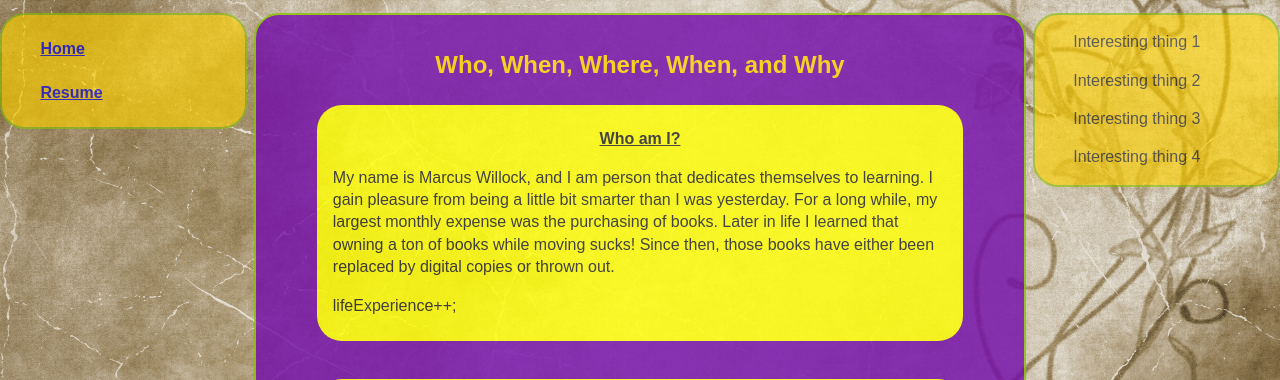
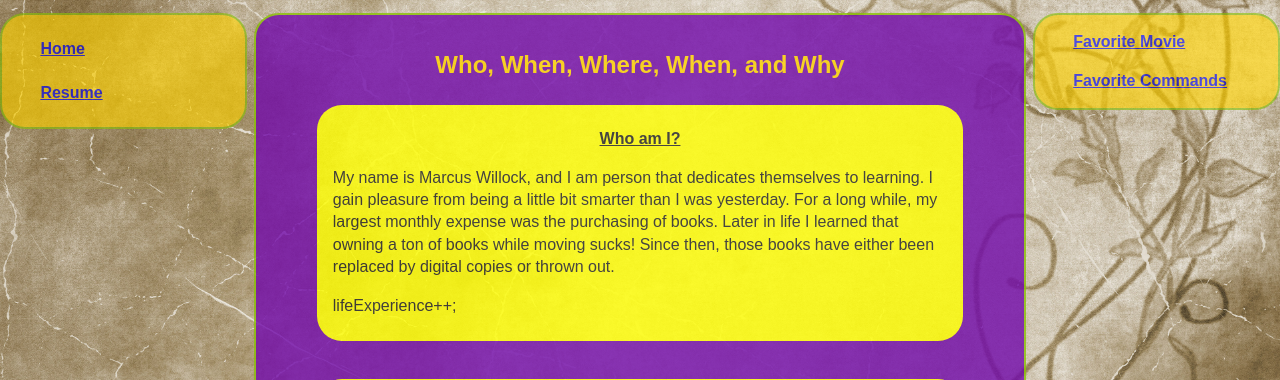
Before and after one commit to crazcalm/full-stack-project, a Flask app: page /home in a window 1280 px wide; the page is wider, and only the part inside the window is pictured. Shown: the part 152-532 px from the top of that part. Run offline with Flask 2, Linux system fonts and the light colour scheme; some libraries are stand-ins or nearby versions.

Commit message:
I am tired. Stupid mistakes are bound to happen

```diff
--- a/app/templates/base.html
+++ b/app/templates/base.html
@@ -53,10 +53,10 @@
 
             <aside id="right_aside">
                 {% block right_aside %}
-                <a href="http://www.rottentomatoes.com/m/inside_out_2015/"><strong>Favorite Movie</strong></a>
+                <p><a href="http://www.rottentomatoes.com/m/inside_out_2015/"><strong>Favorite Movie</strong></a></p>
                 <p><a href="http://www.tecmint.com/20-funny-commands-of-linux-or-linux-is-fun-in-terminal/"><strong>Favorite Commands</strong></a></p>
-                <p><strong>Interesting thing 3</strong></p>
-                <p><strong>Interesting thing 4</strong></p>
+                <!--<p><strong>Interesting thing 3</strong></p>-->
+                <!--<p><strong>Interesting thing 4</strong></p>-->
                 {% endblock %}
             </aside>
 
--- a/app/templates/home.html
+++ b/app/templates/home.html
@@ -13,12 +13,6 @@
     </blockquote>
 {% endblock %}
 
-{% block right_aside %}
-    <p>Interesting thing 1</p>
-    <p>Interesting thing 2</p>
-    <p>Interesting thing 3</p>
-    <p>Interesting thing 4</p>
-{% endblock %}
 
 {% block section_content %}
     <h2 id="section_title">Who, When, Where, When, and Why</h2>
--- a/app/templates/resume.html
+++ b/app/templates/resume.html
@@ -15,12 +15,6 @@
     </blockquote>
 {% endblock %}
 
-{% block right_aside %}
-    <p>Interesting thing 1</p>
-    <p>Interesting thing 2</p>
-    <p>Interesting thing 3</p>
-    <p>Interesting thing 4</p>
-{% endblock %}
 
 {% block section_content %}
 
```
